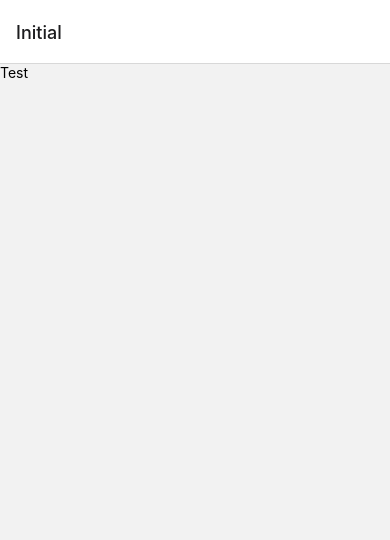
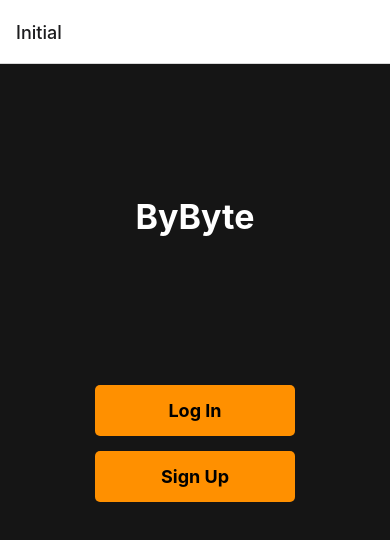
Before and after one commit to PROPVGVNDA/travelhub, a React Native app: screen / in a window 390 px wide. Shown: the top 540 px of the page. Built offline with nearby package versions, Linux system fonts and the light colour scheme.

Commit message:
set up initial sign up screens

```diff
--- a/App.js
+++ b/App.js
@@ -1,5 +1,3 @@
-import { StatusBar } from 'expo-status-bar';
-import { StyleSheet, Text, View } from 'react-native';
 import { NavigationContainer } from '@react-navigation/native';
 import { createNativeStackNavigator } from '@react-navigation/native-stack';
 import { InitialScreen } from './screens/Initial';
--- a/screens/Initial.jsx
+++ b/screens/Initial.jsx
@@ -1,9 +1,54 @@
-import { Text, View } from 'react-native';
+import React from 'react';
+import { StyleSheet, Text, View, TouchableOpacity } from 'react-native';
 
 export const InitialScreen = ({ navigation }) => {
   return (
-    <View>
-      <Text>Test</Text>
+    <View style={styles.container}>
+      <Text style={styles.title}>ByByte</Text>
+      <View style={styles.buttonsContainer}>
+        <TouchableOpacity style={styles.button} onPress={() => navigation.navigate('Login')}>
+          <Text style={styles.buttonText}>Log In</Text>
+        </TouchableOpacity>
+        <TouchableOpacity style={styles.button} onPress={() => navigation.navigate('SignUpEmail')}>
+          <Text style={styles.buttonText}>Sign Up</Text>
+        </TouchableOpacity>
+      </View>
     </View>
-  )
-}
+  );
+};
+
+const styles = StyleSheet.create({
+  container: {
+    flex: 1,
+    backgroundColor: '#151515',
+    alignItems: 'center',
+    justifyContent: 'space-around',
+    paddingTop: 60,
+    paddingBottom: 60,
+  },
+  title: {
+    color: '#fff',
+    fontSize: 34,
+    fontWeight: 'bold',
+  },
+  buttonsContainer: {
+    justifyContent: 'center',
+    width: '100%',
+    alignItems: 'center',
+    marginBottom: 200
+  },
+  button: {
+    backgroundColor: '#ff9000',
+    padding: 15,
+    marginTop: 5,
+    marginBottom: 10,
+    borderRadius: 5,
+    width: 200,
+  },
+  buttonText: {
+    color: '#000',
+    fontSize: 18,
+    fontWeight: 'bold',
+    textAlign: 'center',
+  }
+});
--- a/screens/SignUpEmail.jsx
+++ b/screens/SignUpEmail.jsx
@@ -1,9 +1,73 @@
-import { Text, View } from 'react-native';
+import React from 'react';
+import { StyleSheet, Text, View, TextInput, TouchableOpacity } from 'react-native';
 
 export const SignUpEmailScreen = ({ navigation }) => {
-  return (
-    <View>
-      <Text>Test</Text>
-    </View>
-  )
-}
+    return (
+        <View style={styles.container}>
+            <View style={styles.header}>
+                <Text style={styles.title}>Create account</Text>
+            </View>
+            <Text style={styles.prompt}>What's your email?</Text>
+            <TextInput style={styles.input} placeholder="Enter your email" placeholderTextColor="#6a6a6a" />
+            <View style={styles.buttonContainer}>
+                <TouchableOpacity style={styles.button} onPress={() => navigation.navigate('SignUpPassword')}>
+                    <Text style={styles.buttonText}>Next</Text>
+                </TouchableOpacity>
+            </View>
+        </View>
+    );
+};
+
+const styles = StyleSheet.create({
+    container: {
+        flex: 1,
+        backgroundColor: '#151515',
+        alignItems: 'flex-start',
+        paddingTop: 70,
+        paddingHorizontal: 20
+    },
+    header: {
+        width: '100%',
+        alignItems: 'center',
+    },
+    title: {
+        color: '#fff',
+        fontSize: 16,
+        fontWeight: 'bold',
+        marginBottom: 20
+    },
+    prompt: {
+        color: 'white',
+        fontSize: 24,
+        fontWeight: 'bold',
+        marginBottom: 10,
+    },
+    input: {
+        width: '80%',
+        height: 50,
+        width: '100%',
+        borderWidth: 0,
+        backgroundColor: '#212121',
+        color: '#c6c6c6',
+        paddingLeft: 10,
+        borderRadius: 5
+    },
+    buttonContainer: {
+        width: '100%',
+        marginTop: 30,
+        alignItems: 'center'
+    },
+    button: {
+        backgroundColor: '#ff9000',
+        borderRadius: 25,
+        paddingVertical: 15,
+        paddingHorizontal: 30,
+        alignItems: 'center',
+        justifyContent: 'center',
+    },
+    buttonText: {
+        color: '#151515',
+        fontWeight: 'bold',
+        fontSize: 16,
+    }
+});
--- a/screens/SignUpFinish.jsx
+++ b/screens/SignUpFinish.jsx
@@ -1,9 +1,52 @@
-import { Text, View } from 'react-native';
+import React from 'react';
+import { StyleSheet, Text, View, TextInput, TouchableOpacity } from 'react-native';
 
 export const SignUpFinishScreen = ({ navigation }) => {
   return (
-    <View>
-      <Text>Test</Text>
+    <View style={styles.container}>
+      <View style={styles.notice}>
+        <Text style={styles.titleNotice}>You're all set!</Text>
+        <TouchableOpacity style={styles.button}>
+          <Text style={styles.buttonText} onPress={() => navigation.navigate('Home')}>Continue</Text>
+        </TouchableOpacity>
+      </View>
     </View>
-  )
-}
+  );
+};
+
+const styles = StyleSheet.create({
+  container: {
+    flex: 1,
+    backgroundColor: '#151515', // Black background
+    alignItems: 'flex-start',
+    paddingHorizontal: 20,
+    paddingTop: 70
+  },
+  notice: {
+    flexGrow: 1,
+    width: '100%',
+    alignItems: 'center',
+    justifyContent: 'center',
+    marginBottom: 70,
+  },
+  titleNotice: {
+    color: 'white',
+    fontSize: 30,
+    fontWeight: 'bold',
+    marginBottom: 10,
+  },
+  button: {
+    marginTop: 30,
+    backgroundColor: '#ff9000',
+    borderRadius: 25,
+    paddingVertical: 15,
+    paddingHorizontal: 30,
+    alignItems: 'center',
+    justifyContent: 'center',
+  },
+  buttonText: {
+    color: '#151515',
+    fontWeight: 'bold',
+    fontSize: 16,
+  }
+});
--- a/screens/SignUpName.jsx
+++ b/screens/SignUpName.jsx
@@ -1,9 +1,76 @@
-import { Text, View } from 'react-native';
+import React from 'react';
+import { StyleSheet, Text, View, TextInput, TouchableOpacity } from 'react-native';
 
 export const SignUpNameScreen = ({ navigation }) => {
-  return (
-    <View>
-      <Text>Test</Text>
-    </View>
-  )
-}
+    return (
+        <View style={styles.container}>
+            <View style={styles.header}>
+                <Text style={styles.title}>Create account</Text>
+            </View>
+            <Text style={styles.prompt}>What's your name?</Text>
+            <TextInput style={styles.input} placeholder="Enter your first name" placeholderTextColor="#6a6a6a" />
+            <TextInput style={styles.input} placeholder="Enter your middle name if any" placeholderTextColor="#6a6a6a" />
+            <TextInput style={styles.input} placeholder="Enter your last name" placeholderTextColor="#6a6a6a" />
+            <View style={styles.buttonContainer}>
+                <TouchableOpacity style={styles.button} onPress={() => navigation.navigate('SignUpFinish')}>
+                    <Text style={styles.buttonText}>Next</Text>
+                </TouchableOpacity>
+            </View>
+        </View>
+    );
+};
+
+const styles = StyleSheet.create({
+    container: {
+        flex: 1,
+        backgroundColor: '#151515', // Black background
+        alignItems: 'flex-start',
+        paddingTop: 70,
+        paddingHorizontal: 20
+    },
+    header: {
+        width: '100%',
+        alignItems: 'center',
+    },
+    title: {
+        color: '#fff', // White text
+        fontSize: 16, // Font size 24
+        fontWeight: 'bold', // Bold font weight
+        marginBottom: 20
+    },
+    prompt: {
+        color: 'white',
+        fontSize: 24,
+        fontWeight: 'bold',
+        marginBottom: 10,
+    },
+    input: {
+        width: '80%',
+        height: 50,
+        width: '100%',
+        marginBottom: 15,
+        borderWidth: 0,
+        backgroundColor: '#212121',
+        color: '#c6c6c6',
+        paddingLeft: 10,
+        borderRadius: 5
+    },
+    buttonContainer: {
+        width: '100%',
+        marginTop: 30,
+        alignItems: 'center'
+    },
+    button: {
+        backgroundColor: '#ff9000',
+        borderRadius: 25,
+        paddingVertical: 15,
+        paddingHorizontal: 30,
+        alignItems: 'center',
+        justifyContent: 'center',
+    },
+    buttonText: {
+        color: '#151515',
+        fontWeight: 'bold',
+        fontSize: 16,
+    }
+});
--- a/screens/SignUpPassword.jsx
+++ b/screens/SignUpPassword.jsx
@@ -1,9 +1,101 @@
-import { Text, View } from 'react-native';
+import React, { useState } from 'react';
+import { StyleSheet, Text, View, TextInput, TouchableOpacity } from 'react-native';
+import Icon from 'react-native-vector-icons/FontAwesome';
 
 export const SignUpPasswordScreen = ({ navigation }) => {
-  return (
-    <View>
-      <Text>Test</Text>
-    </View>
-  )
-}
+    const [passwordVisible, setPasswordVisible] = useState(false);
+
+    const togglePasswordVisibility = () => {
+        setPasswordVisible(!passwordVisible);
+    };
+
+    return (
+        <View style={styles.container}>
+            <View style={styles.header}>
+                <Text style={styles.title}>Create account</Text>
+            </View>
+            <Text style={styles.prompt}>Create a password</Text>
+            <View style={styles.inputContainer}>
+                <TextInput style={styles.input} placeholder="Enter your password" placeholderTextColor="#6a6a6a" secureTextEntry={!passwordVisible} />
+                <TouchableOpacity onPress={togglePasswordVisibility} style={styles.icon}>
+                    <Icon name={passwordVisible ? 'eye' : 'eye-slash'} size={25} color="#fff" />
+                </TouchableOpacity>
+            </View>
+            <Text style={styles.notice}>Use at least 10 characters.</Text>
+            <View style={styles.buttonContainer}>
+                <TouchableOpacity style={styles.button} onPress={() => navigation.navigate('SignUpName')}>
+                    <Text style={styles.buttonText}>Next</Text>
+                </TouchableOpacity>
+            </View>
+        </View>
+    );
+};
+
+const styles = StyleSheet.create({
+    container: {
+        flex: 1,
+        backgroundColor: '#151515',
+        alignItems: 'flex-start',
+        paddingTop: 70,
+        paddingHorizontal: 20
+    },
+    icon: {
+        position: 'absolute',
+        right: 15,
+        height: 50,
+        justifyContent: 'center',
+        alignItems: 'center',
+    },
+    header: {
+        width: '100%',
+        alignItems: 'center',
+    },
+    title: {
+        color: '#fff',
+        fontSize: 16,
+        fontWeight: 'bold',
+        marginBottom: 20
+    },
+    prompt: {
+        color: 'white',
+        fontSize: 24,
+        fontWeight: 'bold',
+        marginBottom: 10,
+    },
+    notice: {
+        color: 'white',
+        fontSize: 10,
+        paddingTop: 5
+    },
+    inputContainer: {
+        width: '100%',
+    },
+    input: {
+        width: '80%',
+        height: 50,
+        width: '100%',
+        borderWidth: 0,
+        backgroundColor: '#212121',
+        color: '#c6c6c6',
+        paddingLeft: 10,
+        borderRadius: 5
+    },
+    buttonContainer: {
+        width: '100%',
+        marginTop: 30,
+        alignItems: 'center'
+    },
+    button: {
+        backgroundColor: '#ff9000',
+        borderRadius: 25,
+        paddingVertical: 15,
+        paddingHorizontal: 30,
+        alignItems: 'center',
+        justifyContent: 'center',
+    },
+    buttonText: {
+        color: '#151515',
+        fontWeight: 'bold',
+        fontSize: 16,
+    }
+});
```
